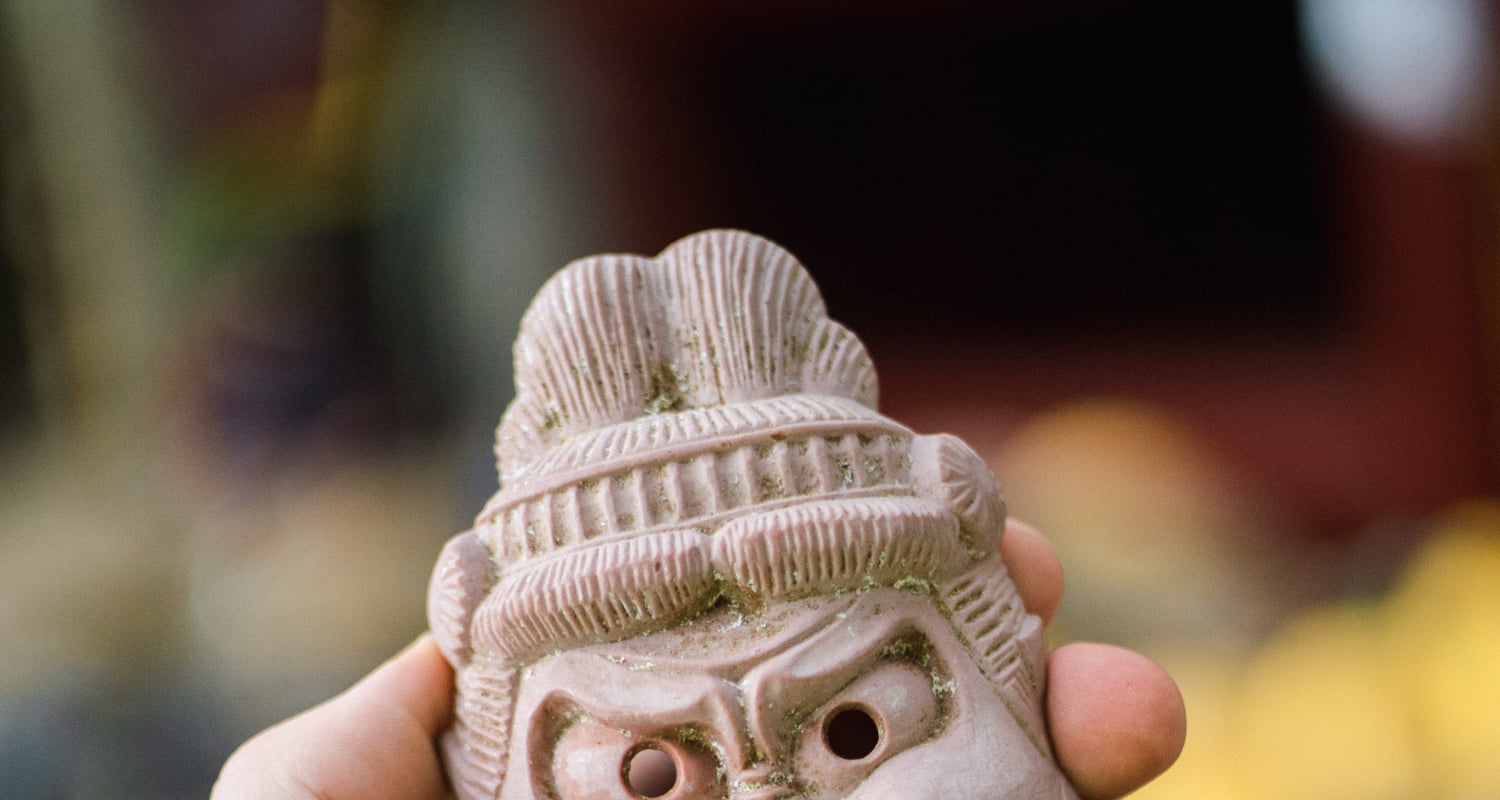
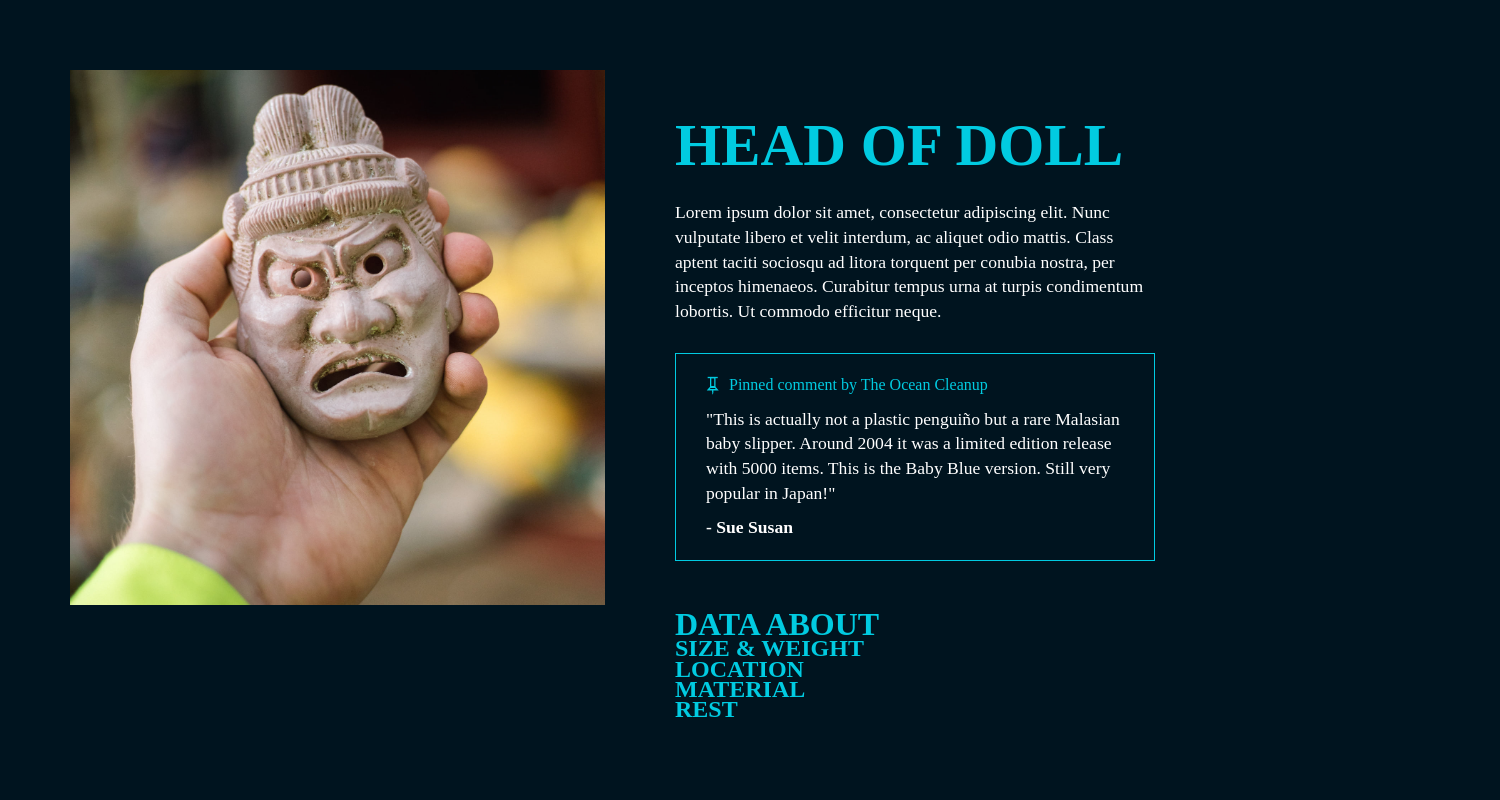
Before and after one commit to teunism/teunis-site, a React app: page /items/doll-head in a window 1280 px wide. Shown: the top 800 px of the page, 1500 px wide, since content can reach past the window. Built offline with nearby package versions, Linux system fonts and the light colour scheme; a web font is replaced by a local one.

Commit message:
Add ItemInfo section

```diff
--- /dev/null
+++ b/src/components/Molecules/ItemInfo/ItemInfo.js
@@ -0,0 +1,30 @@
+import React from "react";
+
+import "./ItemInfo.scss";
+
+const ItemInfo = () => {
+    return (
+        <section className="item-info">
+            <h2 className="item-info__title">Data about</h2>
+            <div className="item-info__content">
+                <div>
+                    <h3 className="item-info__category">Size & Weight</h3>
+                </div>
+
+                <div>
+                    <h3 className="item-info__category">Location</h3>
+                </div>
+
+                <div>
+                    <h3 className="item-info__category">Material</h3>
+                </div>
+
+                <div>
+                    <h3 className="item-info__category">Rest</h3>
+                </div>
+            </div>
+        </section>
+    );
+};
+
+export default ItemInfo;
--- /dev/null
+++ b/src/components/Molecules/ItemInfo/ItemInfo.scss
@@ -0,0 +1,13 @@
+@import "../../../styles/global.scss";
+
+.item-info {
+}
+
+.item-info__title {
+    @include heading-medium;
+    font-weight: 800;
+}
+
+.item-info__category {
+    @include heading-small;
+}
--- a/src/components/Templates/ItemDetailTemplate/ItemDetailTemplate.js
+++ b/src/components/Templates/ItemDetailTemplate/ItemDetailTemplate.js
@@ -3,6 +3,7 @@ import { useParams } from "react-router-dom";
 
 import { itemsData } from "../../../data/itemsData";
 
+import ItemInfo from "../../Molecules/ItemInfo/ItemInfo";
 import PinnedComment from "../../Molecules/PinnedComment/PinnedComment";
 
 import "./ItemDetailTemplate.scss";
@@ -10,6 +11,7 @@ import "./ItemDetailTemplate.scss";
 const ItemDetailTemplate = () => {
     const { itemUrl } = useParams();
     const item = itemsData.find((item) => item.url == itemUrl);
+
     return (
         <div className="item-detail-template">
             <div className="item-detail-template__images">
@@ -23,9 +25,14 @@ const ItemDetailTemplate = () => {
             </div>
             <section className="item-detail-template__info">
                 <h1 className="item-detail-template__title">{item.title}</h1>
+
                 <div className="item-detail-template__text">
                     <p className="item-detail-template__intro">{item.intro}</p>
                     <PinnedComment />
+                </div>
+
+                <div className="item-detail-template__info">
+                    <ItemInfo />
                 </div>
             </section>
         </div>
--- a/src/components/Templates/ItemDetailTemplate/ItemDetailTemplate.scss
+++ b/src/components/Templates/ItemDetailTemplate/ItemDetailTemplate.scss
@@ -1,22 +1,22 @@
 @import "../../../styles/global.scss";
 
-.item-details {
+.item-detail-template {
     display: flex;
     gap: gap(6);
     padding: gap(6);
 }
 
-.item-details__images {
+.item-detail-template__images {
     width: 50%;
     position: sticky;
     top: 0;
 }
-.item-details__figure {
+.item-detail-template__figure {
     position: relative;
     width: 100%;
     padding-top: 100%;
 }
-.item-details__big-image {
+.item-detail-template__big-image {
     position: absolute;
     top: 0;
     object-fit: cover;
@@ -24,18 +24,18 @@
     height: 100%;
 }
 
-.item-details__info {
+.item-detail-template__info {
     width: 50%;
     padding-top: gap(5);
 }
 
-.item-details__text {
+.item-detail-template__text {
     @include constrain(small-medium);
 }
-.item-details__title {
+.item-detail-template__title {
     @include heading-big;
     margin-bottom: gap(4);
 }
-.item-details__intro {
+.item-detail-template__intro {
     margin-bottom: gap(4);
 }
--- a/src/styles/base/fonts.scss
+++ b/src/styles/base/fonts.scss
@@ -29,6 +29,20 @@
     }
 }
 
+@mixin heading-small {
+    font-weight: 600;
+    font-size: 1.3rem;
+    color: $blue;
+    line-height: 0.85;
+    text-transform: uppercase;
+    @include bp-min(medium) {
+        font-size: 1.4rem;
+    }
+    @include bp-min(large) {
+        font-size: 1.5rem;
+    }
+}
+
 /**
  * Sub titles
  */
```
